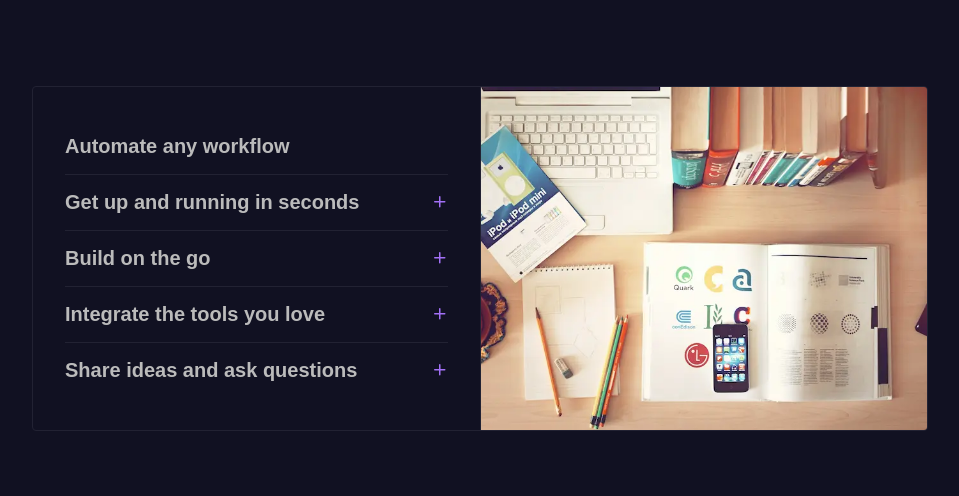
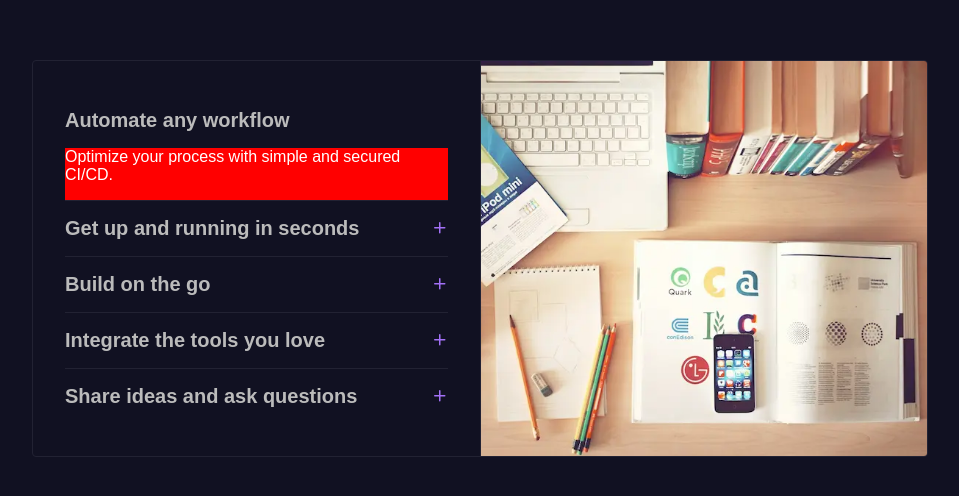
Before and after one commit to BuilderIO/blog-examples, a Next.js app: page /examples/github-accordion in a window 1280 px wide. Shown: the part 142-638 px from the top of the page, without its empty margins (160-1119 px from the left). Built offline with nearby package versions, Linux system fonts and the light colour scheme.

Commit message:
Progress

```diff
--- a/src/app/examples/github-accordion/components/Accordion.module.css
+++ b/src/app/examples/github-accordion/components/Accordion.module.css
@@ -36,32 +36,11 @@
   z-index: 1;
 }
 
-.accordion:has(details:nth-child(1)[open])
-  .image:nth-child(1 of :not(.default)) {
-  opacity: 1;
-  scale: 1;
-  z-index: 1;
-}
-.accordion:has(details:nth-child(2)[open])
-  .image:nth-child(2 of :not(.default)) {
-  opacity: 1;
-  scale: 1;
-  z-index: 1;
-}
-.accordion:has(details:nth-child(3)[open])
-  .image:nth-child(3 of :not(.default)) {
-  opacity: 1;
-  scale: 1;
-  z-index: 1;
-}
-.accordion:has(details:nth-child(4)[open])
-  .image:nth-child(4 of :not(.default)) {
-  opacity: 1;
-  scale: 1;
-  z-index: 1;
-}
-.accordion:has(details:nth-child(5)[open])
-  .image:nth-child(5 of :not(.default)) {
+.accordion:has(details:nth-child(1)[open]) .image:nth-child(1),
+.accordion:has(details:nth-child(2)[open]) .image:nth-child(2),
+.accordion:has(details:nth-child(3)[open]) .image:nth-child(3),
+.accordion:has(details:nth-child(4)[open]) .image:nth-child(4),
+.accordion:has(details:nth-child(5)[open]) .image:nth-child(5) {
   opacity: 1;
   scale: 1;
   z-index: 1;
@@ -76,7 +55,7 @@
 }
 
 .details {
-  overflow: hidden;
+  /* overflow: hidden; */
 }
 
 .details + .details {
@@ -89,7 +68,6 @@
   padding: 1rem 0;
   font-size: 1.25rem;
   color: #bbb;
-  /* list-style: none; */
   display: flex;
   gap: 1rem;
   justify-content: space-between;
@@ -118,12 +96,14 @@
 }
 
 .details::details-content {
+  overflow: hidden;
+  background: red;
   height: 0;
   transition: height 0.3s, content-visibility 0.3s;
   transition-behavior: allow-discrete;
 }
 
-.details:open::details-content {
+.details[open]::details-content {
   height: auto;
 }
 
--- a/src/app/examples/github-accordion/components/Accordion.tsx
+++ b/src/app/examples/github-accordion/components/Accordion.tsx
@@ -41,13 +41,6 @@ export const Accordion = ({ entries }: { entries: AccordionEntry[] }) => {
           ))}
         </div>
         <div className={styles.images}>
-          <img
-            src="/accordion/00.webp"
-            alt=""
-            className={`${styles.image} ${styles.default}`}
-            height="1000"
-            width="1000"
-          />
           {entries.map((entry, index) => (
             <img
               key={index}
@@ -58,6 +51,13 @@ export const Accordion = ({ entries }: { entries: AccordionEntry[] }) => {
               width="1000"
             />
           ))}
+          <img
+            src="/accordion/00.webp"
+            alt=""
+            className={`${styles.image} ${styles.default}`}
+            height="1000"
+            width="1000"
+          />
         </div>
       </div>
     </div>
```
